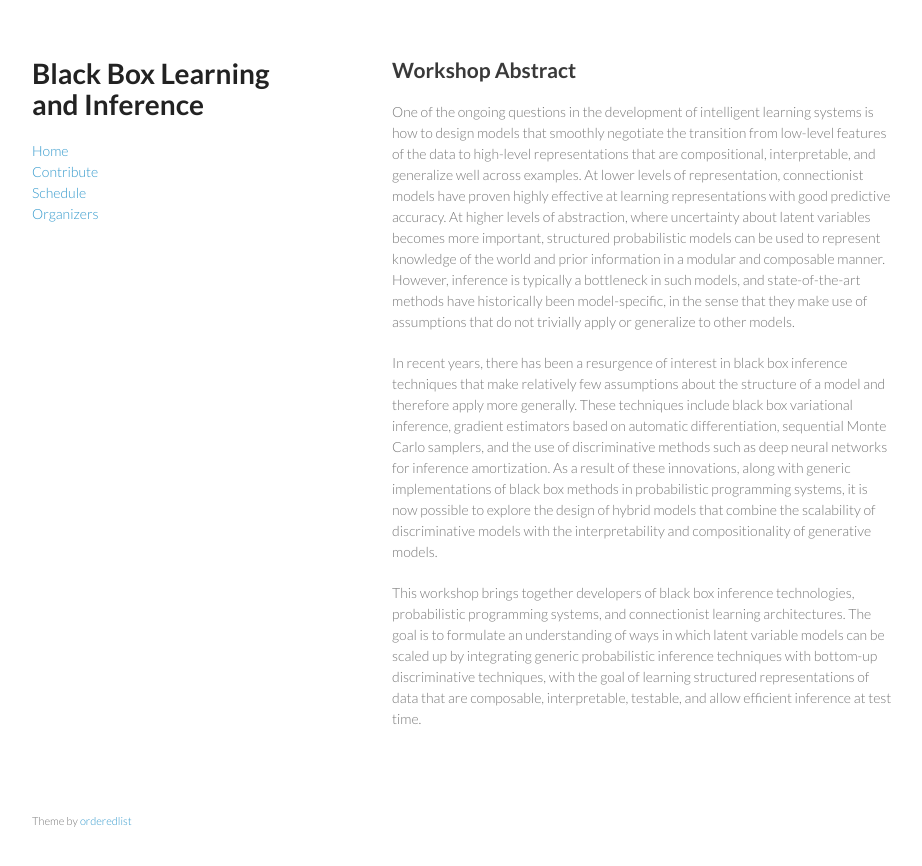
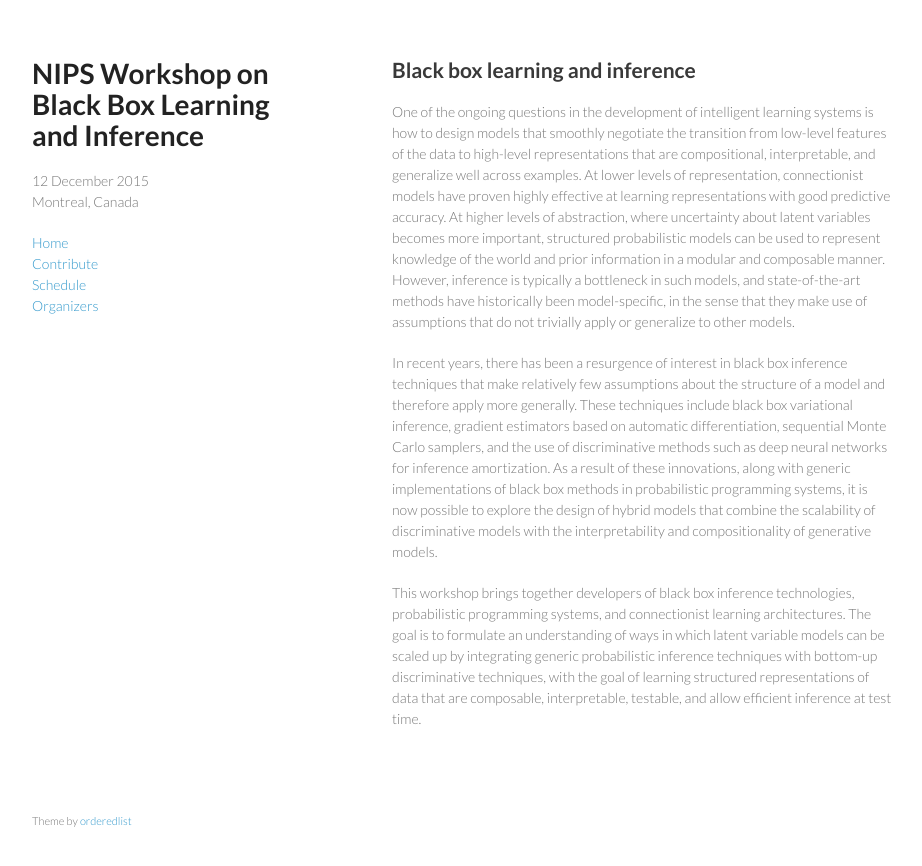
Before and after one commit to blackboxworkshop/blackboxworkshop.github.io, a Jekyll site: the page built from index.md, in a window 1280 px wide. Shown: the top 866 px of the page, without its empty margins (178-1100 px from the left). Built offline with Jekyll 4.4.1, drawn with Linux system fonts in a browser that asks for light colours; Markdown is read by kramdown in place of the engine named in the settings.

Commit message:
Added date

```diff
--- a/_config.yml
+++ b/_config.yml
@@ -1,3 +1,3 @@
-name: Black Box Learning and Inference
+name: NIPS Workshop on Black Box Learning and Inference
 markdown: redcarpet
 pygments: true
--- a/_includes/sidebar.html
+++ b/_includes/sidebar.html
@@ -1,4 +1,7 @@
 <h1>{{ site.name }}</h1>
+
+<p>12 December 2015<br />Montreal, Canada</p>
+
 <p class="view">
 <a href="/">Home</a><br />
 <a href="/contribute/">Contribute</a><br />
--- a/index.md
+++ b/index.md
@@ -1,6 +1,6 @@
 ---
 layout: default
-title: Workshop Abstract
+title: Black box learning and inference
 ---
 
 One of the ongoing questions in the development of intelligent learning systems is how to design models that smoothly negotiate the transition from low-level features of the data to high-level representations that are compositional, interpretable, and generalize well across examples. At lower levels of representation, connectionist models have proven highly effective at learning representations with good predictive accuracy. At higher levels of abstraction, where uncertainty about latent variables becomes more important, structured probabilistic models can be used to represent knowledge of  the world and prior information in a modular and composable manner. However, inference is typically a bottleneck in such models, and state-of-the-art methods have historically been model-specific, in the sense that they make use of assumptions that do not trivially apply or generalize to other models.
```
